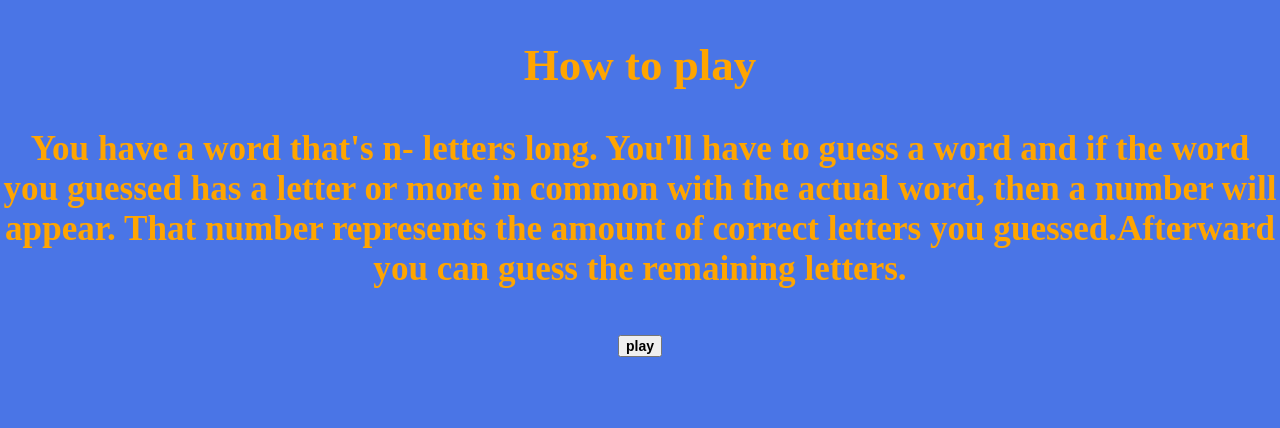
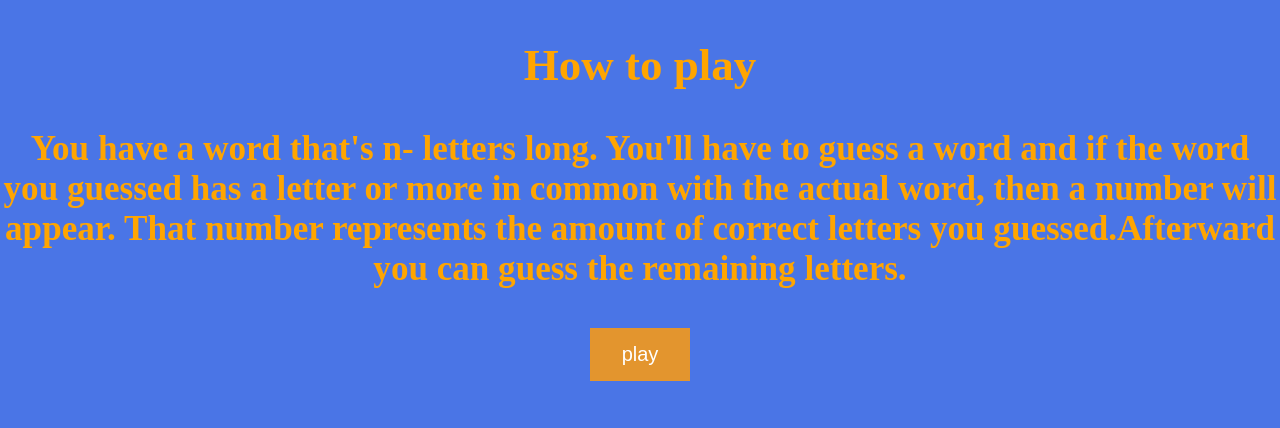
Before and after one commit to ara-menji/Jotto, a Python web app: template templates/index_hasna.html in a window 1280 px wide. Shown: the part 372-800 px from the top of the page. Run offline with Jinja, Linux system fonts and the light colour scheme; the template is opened without the code that fills it, so the values that code supplies are empty.

Commit message:
changed play button

```diff
--- a/templates/index_hasna.html
+++ b/templates/index_hasna.html
@@ -12,5 +12,10 @@
         and if the word you guessed has a letter or more in common with the actual word, then a
          number will appear. That number represents the amount of correct letters
         you guessed.Afterward you can guess the remaining letters.</h3>
-    <button  id="play_button" type="button" style="font: bold 14px Arial;">play</button>
+    <!-- <button  type="button" style="font: bold 14px Arial class="block";">play</button> -->
+    <!-- <button class="button play" style="font: bold 40px Arial">play</button> -->
+    <!-- <a href="#" class="button">play</a> -->
+    <button class="button">play</button>
+
+
   </body>
```
